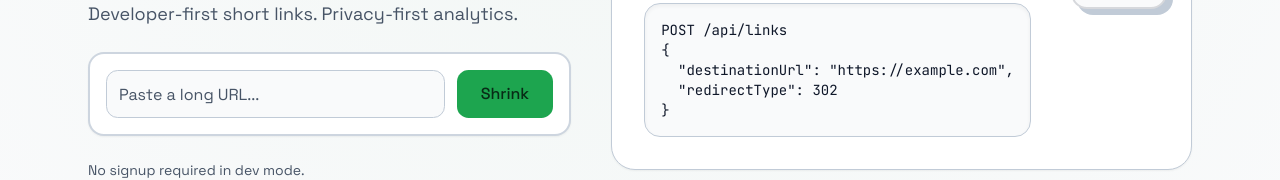
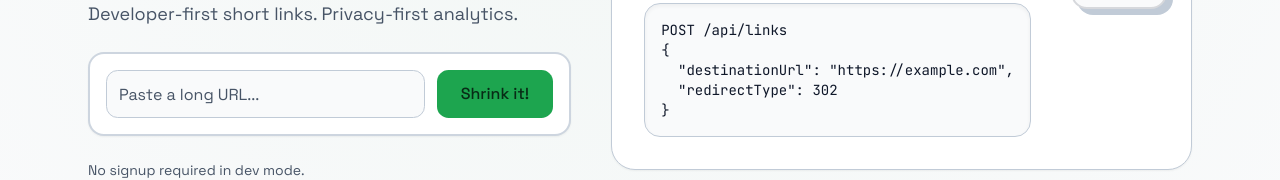
Before and after one commit to jasonmic2000/shrnk, a Next.js app in the folder apps/web/: page / in a window 1280 px wide. Shown: the part 232-412 px from the top of the page. Built offline with nearby package versions, Linux system fonts and the light colour scheme.

Commit message:
chore: change button label

```diff
--- a/apps/web/app/page.tsx
+++ b/apps/web/app/page.tsx
@@ -45,7 +45,7 @@ export default function HomePage() {
               aria-label="Destination URL"
             />
             <Button type="submit" className="h-12 px-6 text-base">
-              Shrink
+              Shrink it!
             </Button>
           </form>
           <p className="text-muted-foreground text-sm">No signup required in dev mode.</p>
```
